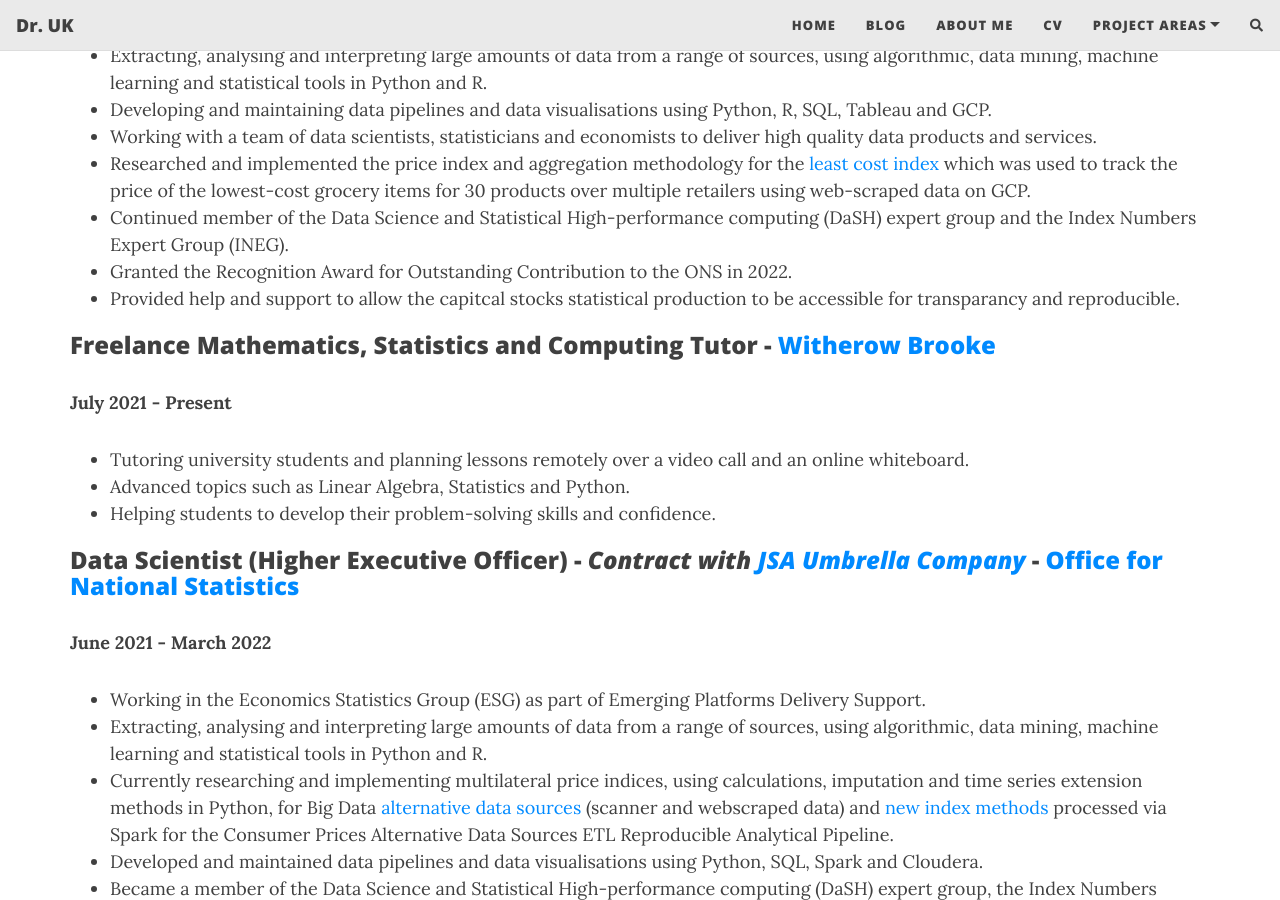
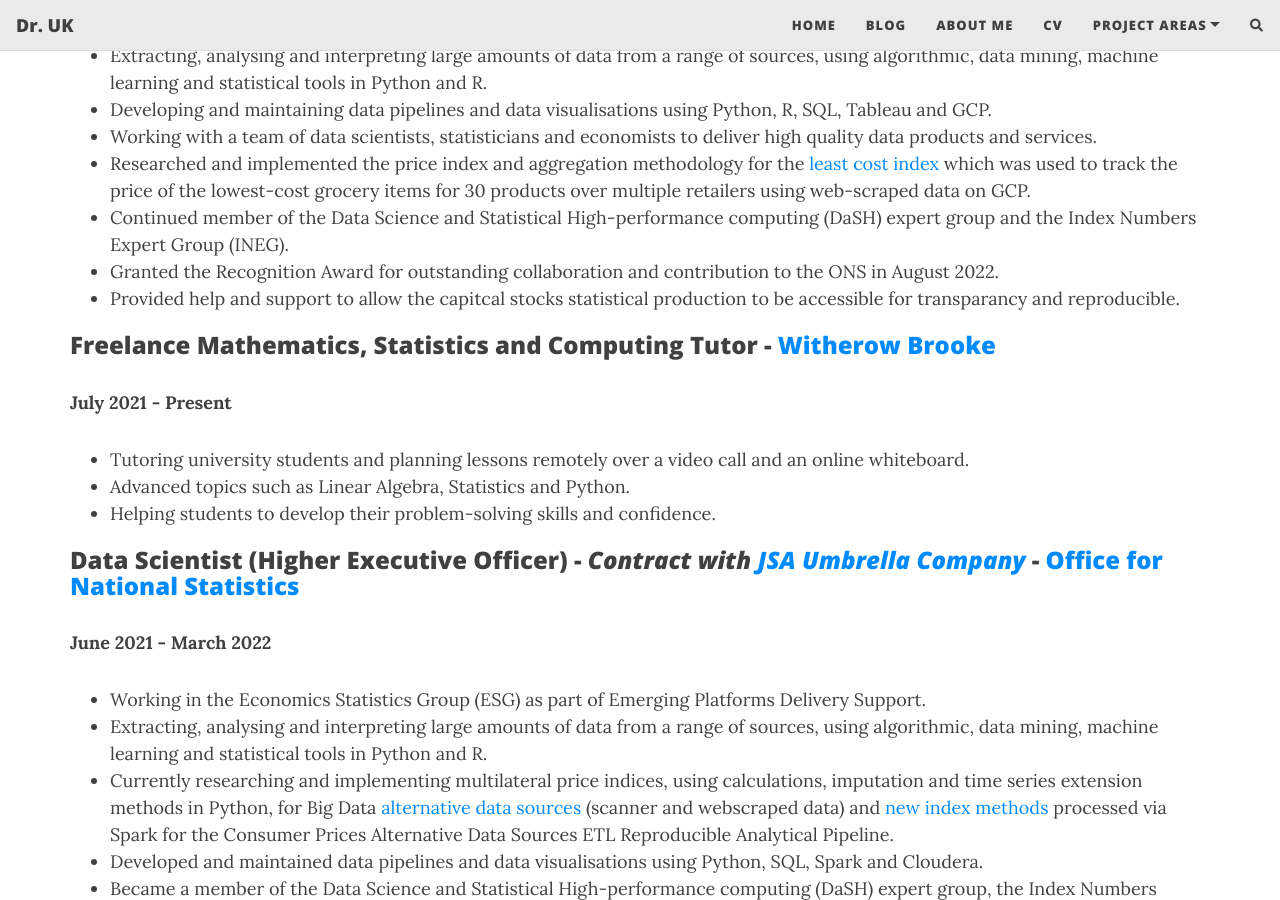
Before and after one commit to drrobotk/drrobotk.github.io, a Jekyll site: the page built from cv.md, in a window 1280 px wide and 900 px high, scrolled down 2256 px. Built offline with Jekyll 4.4.1, drawn with Linux system fonts in a browser that asks for light colours; nearby versions of some CDN libraries; comment, search, counter and statistics services are not loaded.

Commit message:
Update CV.

```diff
--- a/cv.md
+++ b/cv.md
@@ -70,7 +70,7 @@
 -   Working with a team of data scientists, statisticians and economists to deliver high quality data products and services.
 -   Researched and implemented the price index and aggregation methodology for the [least cost index](https://www.ons.gov.uk/economy/inflationandpriceindices/articles/trackingthelowestcostgroceryitemsukexperimentalanalysis/april2021toapril2022) which was used to track the price of the lowest-cost grocery items for 30 products over multiple retailers using web-scraped data on GCP.
 -   Continued member of the Data Science and Statistical High-performance computing (DaSH) expert group and the Index Numbers Expert Group (INEG).
--   Granted the Recognition Award for Outstanding Contribution to the ONS in 2022.
+-   Granted the Recognition Award for outstanding collaboration and contribution to the ONS in August 2022.
 -   Provided help and support to allow the capitcal stocks statistical production to be accessible for transparancy and reproducible.
 
 ### **Freelance Mathematics, Statistics and Computing Tutor** - [Witherow Brooke](https://www.witherowbrooke.co.uk/)
```
